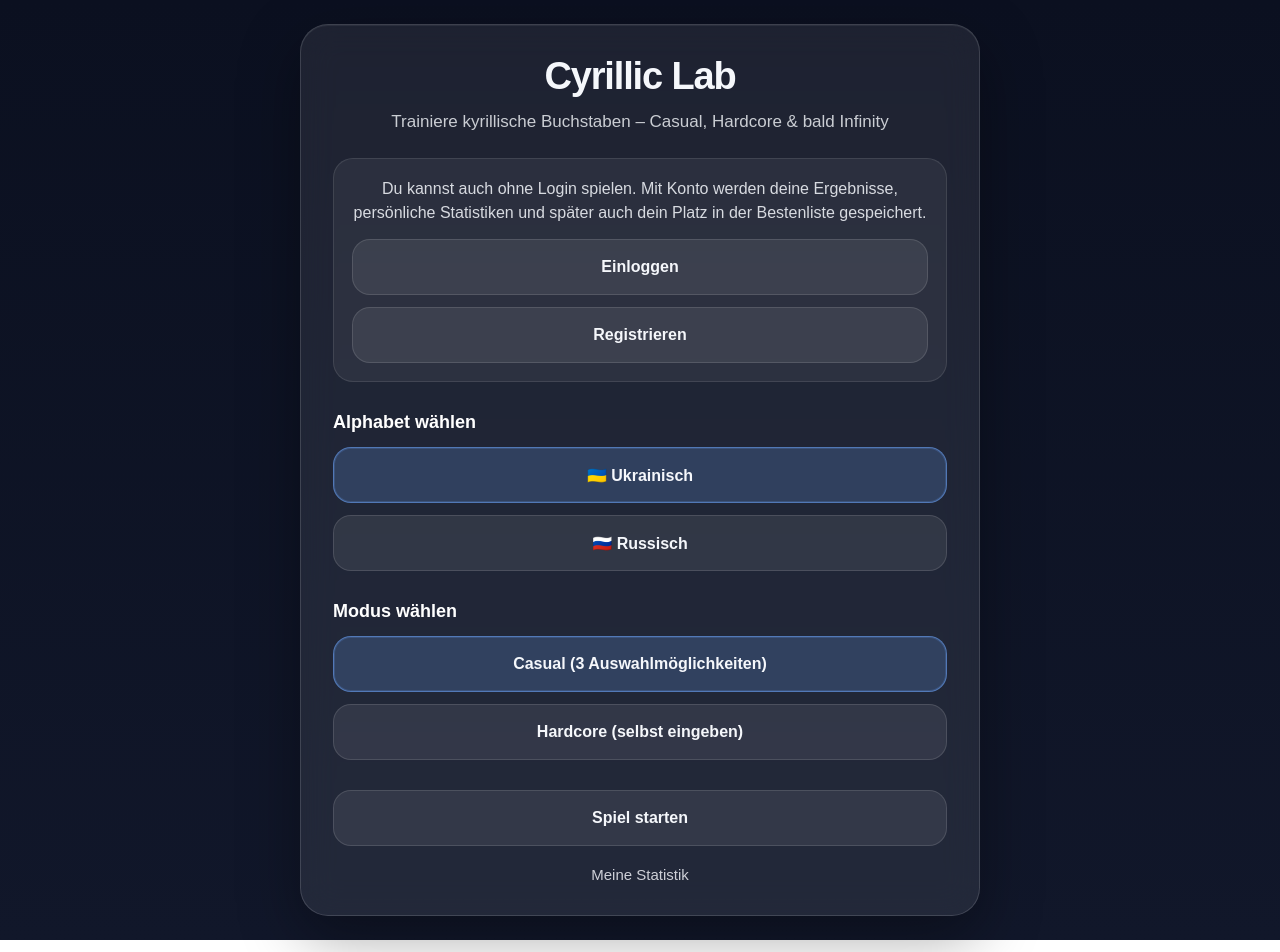
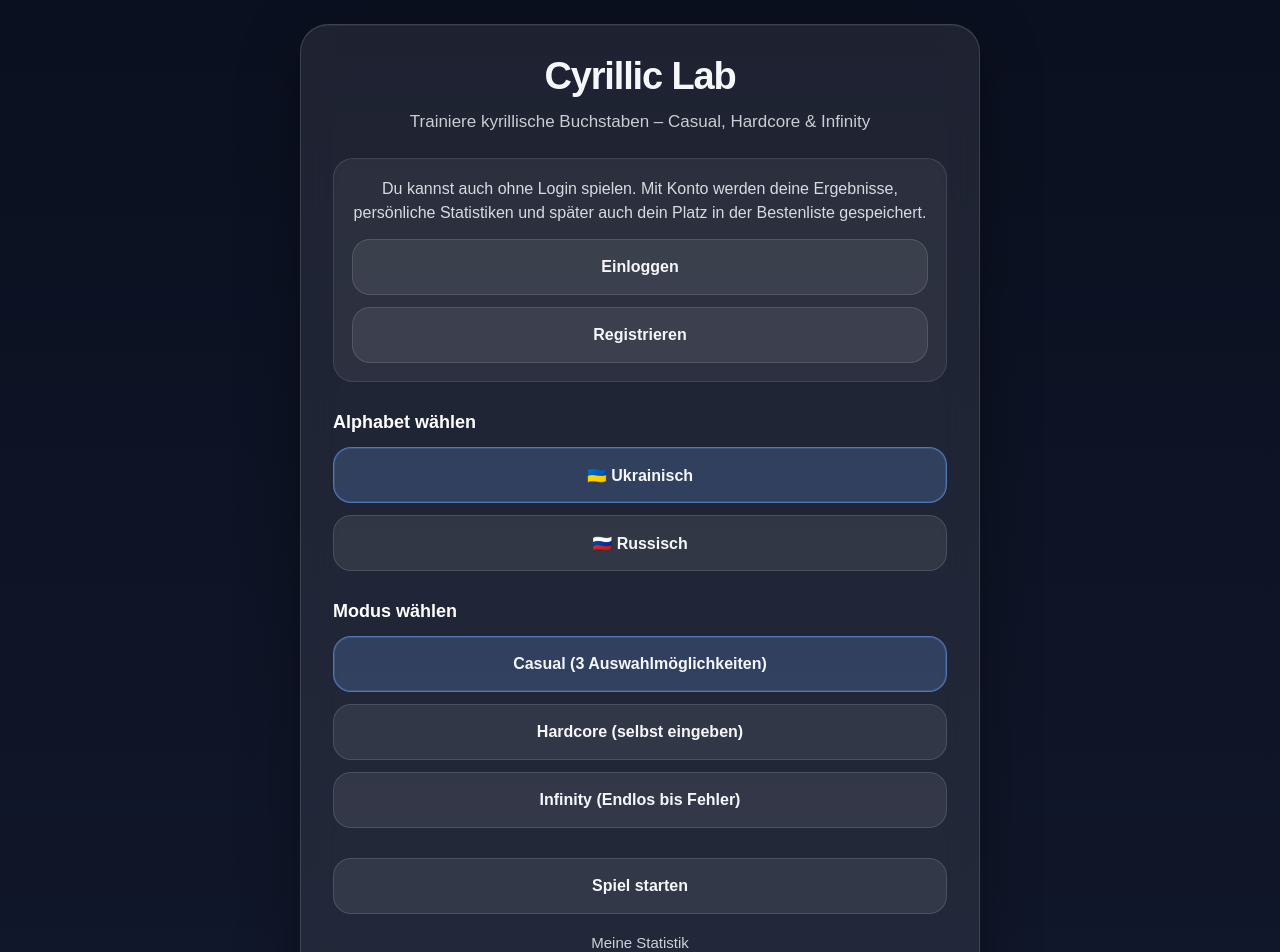
Before and after one commit to gallardo1337/CyrillicLab, a Next.js app: page / in a window 1280 px wide. Shown: the top 952 px of the page. Built offline with nearby package versions, Linux system fonts and the light colour scheme; no server answers.

Commit message:
Update page.jsx

```diff
--- a/app/page.jsx
+++ b/app/page.jsx
@@ -92,7 +92,7 @@ export default function Home() {
       <div className="card">
         <h1 className="title">Cyrillic Lab</h1>
         <p className="subtitle">
-          Trainiere kyrillische Buchstaben – Casual, Hardcore & bald Infinity
+          Trainiere kyrillische Buchstaben – Casual, Hardcore & Infinity
         </p>
 
         {!loadingSession && session ? (
@@ -163,6 +163,14 @@ export default function Home() {
             >
               Hardcore (selbst eingeben)
             </button>
+
+            <button
+              type="button"
+              className={mode === "infinity" ? "active" : ""}
+              onClick={() => setMode("infinity")}
+            >
+              Infinity (Endlos bis Fehler)
+            </button>
           </div>
         </div>
 
```
